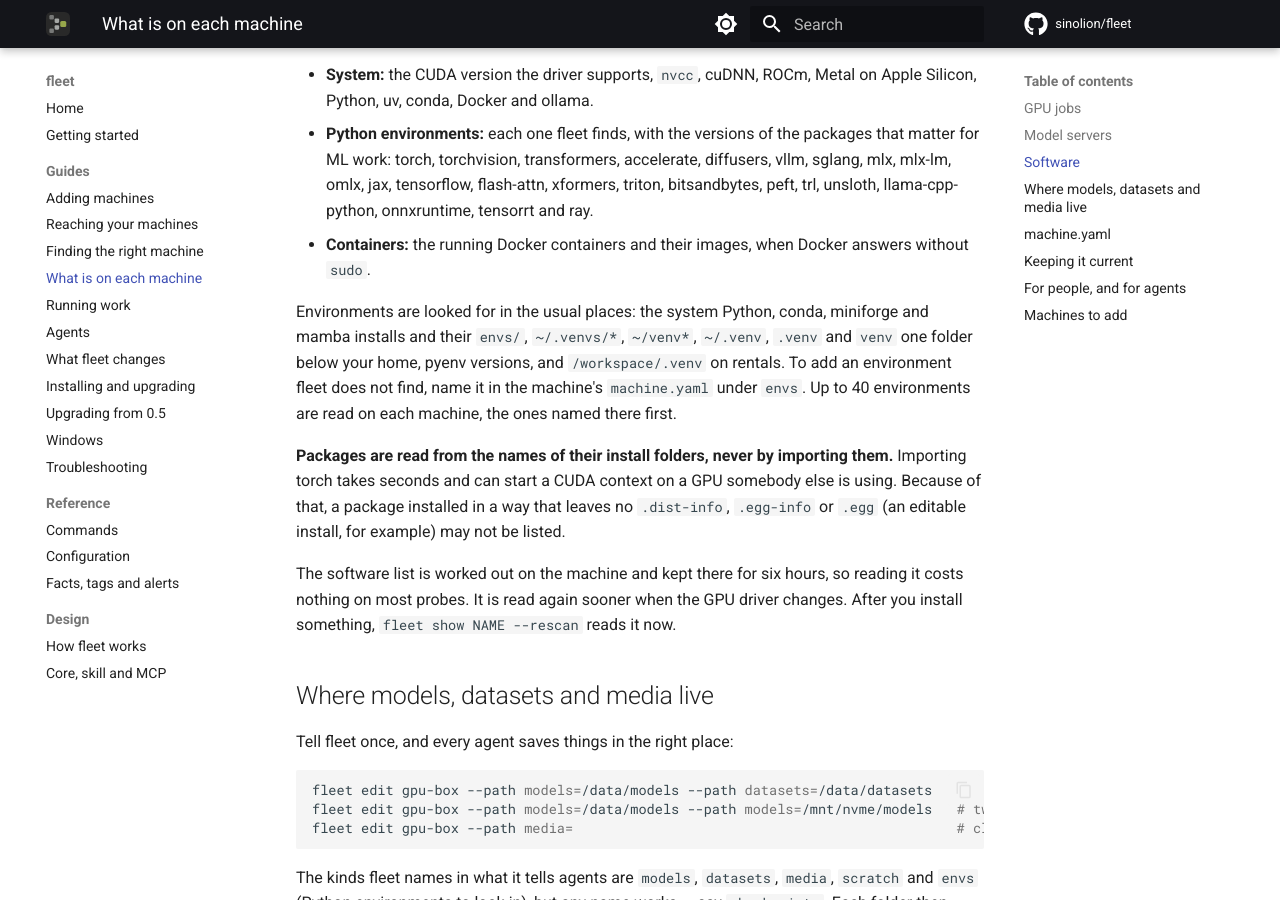
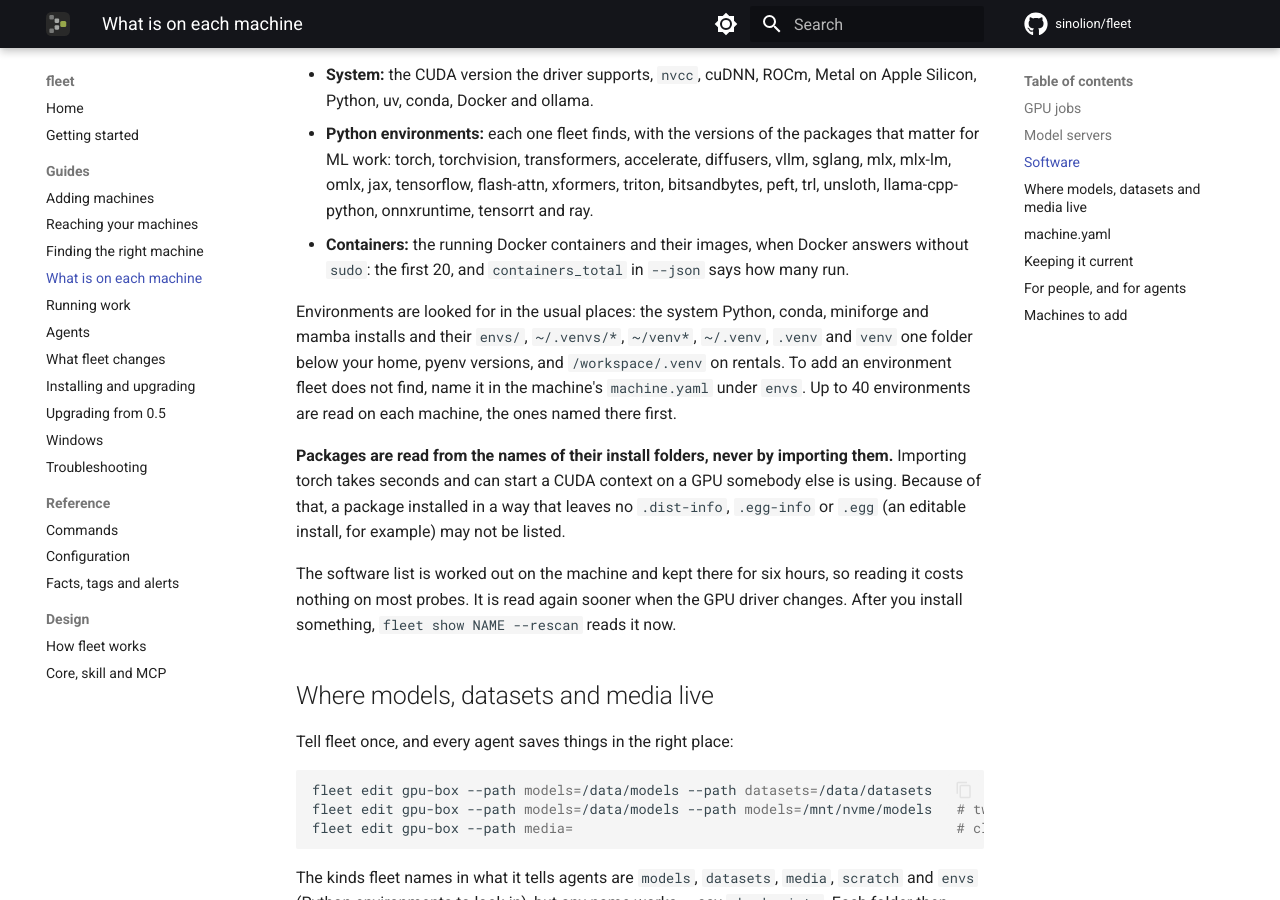
Before and after one commit to lion-zhang/fleet, an MkDocs documentation site: the page built from docs/guides/resources.md, in a window 1280 px wide and 900 px high, scrolled down 2133 px. Built offline with MkDocs 1.6.1 and Material for MkDocs 9.7.7, drawn with Linux system fonts in a browser that asks for light colours; comment, search, counter and statistics services are not loaded.

Commit message:
Say in the docs that 20 containers are listed
Co-Authored-By: Claude Opus 5.5 <noreply@anthropic.com>

```diff
--- a/docs/guides/resources.md
+++ b/docs/guides/resources.md
@@ -85,7 +85,7 @@ A declared server is asked on every probe, listed by `fleet models` with `"sourc
   sglang, mlx, mlx-lm, omlx, jax, tensorflow, flash-attn, xformers, triton, bitsandbytes,
   peft, trl, unsloth, llama-cpp-python, onnxruntime, tensorrt and ray.
 - **Containers:** the running Docker containers and their images, when Docker answers
-  without `sudo`.
+  without `sudo`: the first 20, and `containers_total` in `--json` says how many run.
 
 Environments are looked for in the usual places: the system Python, conda, miniforge and
 mamba installs and their `envs/`, `~/.venvs/*`, `~/venv*`, `~/.venv`, `.venv` and `venv`
```
